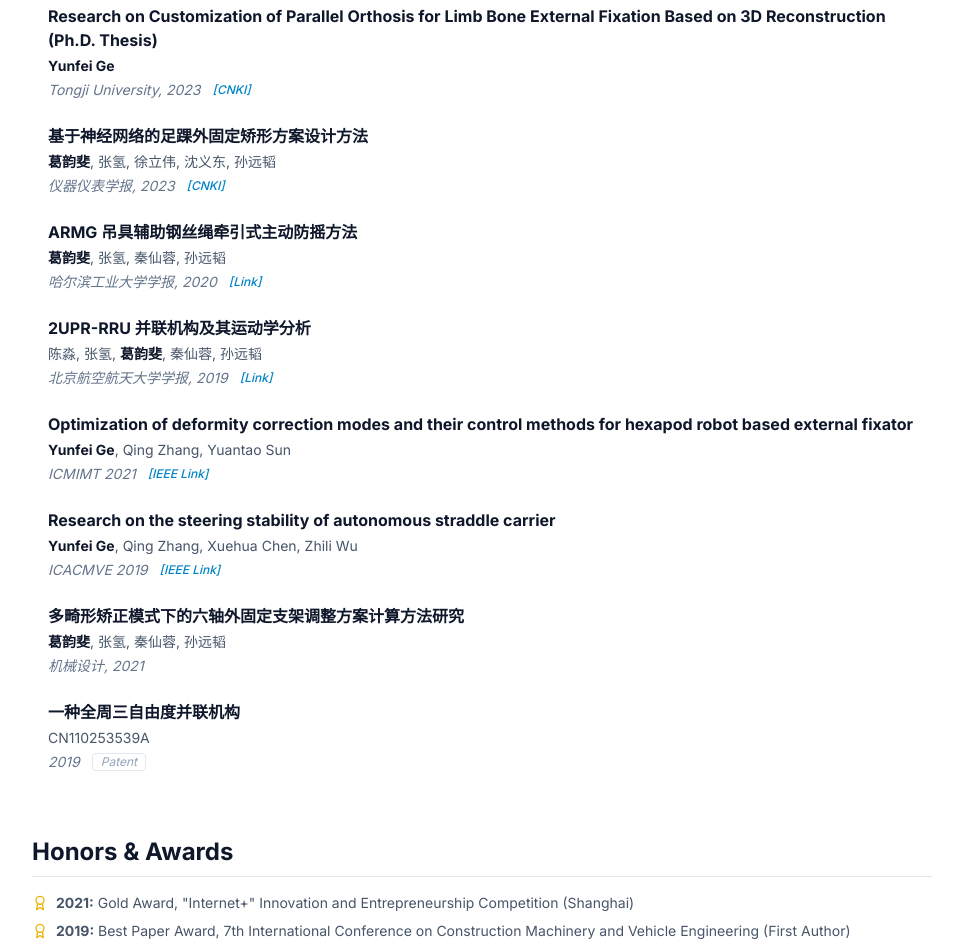
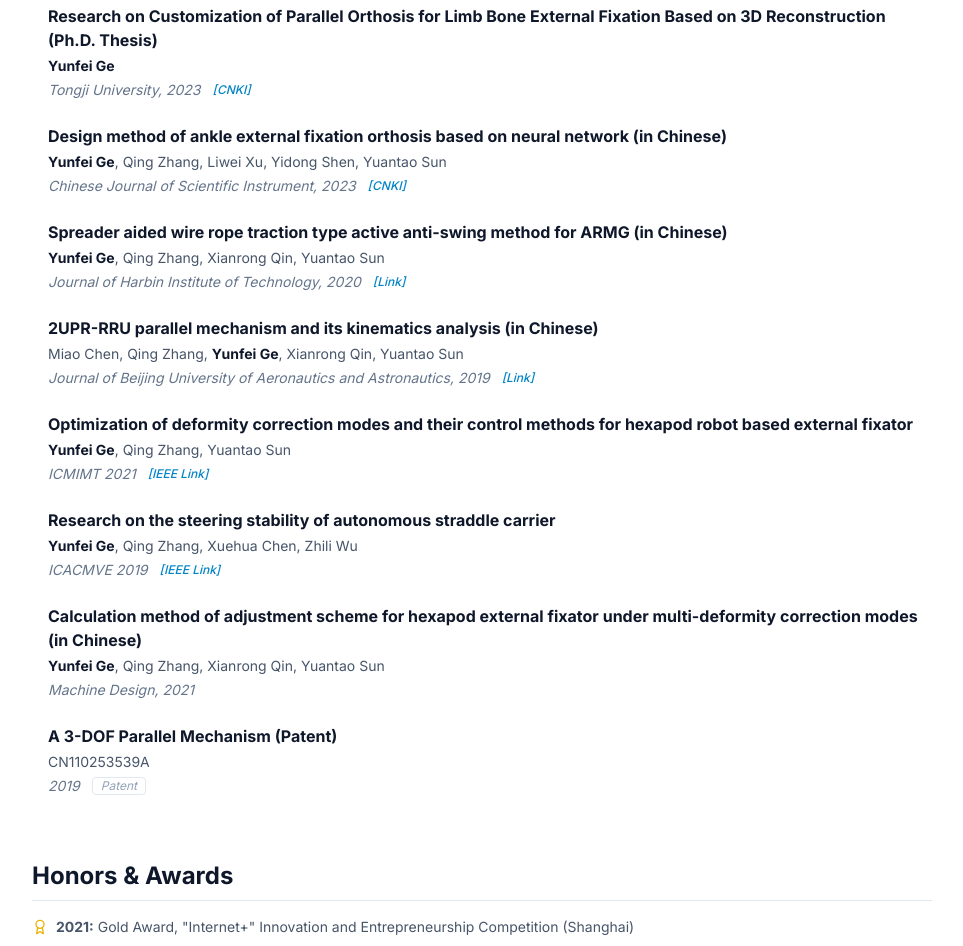
Before and after one commit to gecloud24/gecloud24.github.io, a plain HTML site: page index.html in a window 1280 px wide. Shown: the part 1880-2826 px from the top of the page, without its empty margins (316-1279 px from the left). Drawn offline with nearby package versions, Linux system fonts and the light colour scheme.

Commit message:
update index

```diff
--- a/index.html
+++ b/index.html
@@ -495,15 +495,15 @@
                         <!-- Paper 4 -->
                         <div class="pl-4">
                             <a href="https://www.cnki.net/KCMS/detail/detail.aspx?dbcode=CJFD&dbname=CJFDLAST2023&filename=YQXB202301019&uniplatform=OVERSEA&v=gr5lP3kWTbvwQbVfM6qF61YyQxWMmBG9koQuL5XbtUID3V-SI9ObkD4qoOn5M9Pm" target="_blank" class="text-base font-bold text-slate-900 hover:text-primary-600 transition-colors paper-title">
-                                <span class="lang-zh">基于神经网络的足踝外固定矫形方案设计方法</span>
-                                <span class="lang-en hidden">Design method of ankle external fixation orthosis based on neural network (in Chinese)</span>
+                                <span class="lang-zh hidden">基于神经网络的足踝外固定矫形方案设计方法</span>
+                                <span class="lang-en">Design method of ankle external fixation orthosis based on neural network (in Chinese)</span>
                             </a>
                             <div class="text-sm text-slate-600 mt-1">
-                                <span class="lang-zh"><span class="font-bold text-slate-900">葛韵斐</span>, 张氢, 徐立伟, 沈义东, 孙远韬</span>
-                                <span class="lang-en hidden"><span class="font-bold text-slate-900">Yunfei Ge</span>, Qing Zhang, Liwei Xu, Yidong Shen, Yuantao Sun</span>
+                                <span class="lang-zh hidden"><span class="font-bold text-slate-900">葛韵斐</span>, 张氢, 徐立伟, 沈义东, 孙远韬</span>
+                                <span class="lang-en"><span class="font-bold text-slate-900">Yunfei Ge</span>, Qing Zhang, Liwei Xu, Yidong Shen, Yuantao Sun</span>
                             </div>
                             <div class="flex items-center gap-3 mt-1 text-sm text-slate-500 italic">
-                                <span><span class="lang-zh">仪器仪表学报</span><span class="lang-en hidden">Chinese Journal of Scientific Instrument</span>, 2023</span>
+                                <span><span class="lang-zh hidden">仪器仪表学报</span><span class="lang-en">Chinese Journal of Scientific Instrument</span>, 2023</span>
                                 <a href="https://www.cnki.net/KCMS/detail/detail.aspx?dbcode=CJFD&dbname=CJFDLAST2023&filename=YQXB202301019&uniplatform=OVERSEA&v=gr5lP3kWTbvwQbVfM6qF61YyQxWMmBG9koQuL5XbtUID3V-SI9ObkD4qoOn5M9Pm" target="_blank" class="minimal-link">[CNKI]</a>
                             </div>
                         </div>
@@ -511,15 +511,15 @@
                         <!-- Paper 5 -->
                         <div class="pl-4">
                             <a href="https://hit.alljournals.cn/html/hitxb_cn/2020/1/20200106.html" target="_blank" class="text-base font-bold text-slate-900 hover:text-primary-600 transition-colors paper-title">
-                                <span class="lang-zh">ARMG 吊具辅助钢丝绳牵引式主动防摇方法</span>
-                                <span class="lang-en hidden">Spreader aided wire rope traction type active anti-swing method for ARMG (in Chinese)</span>
+                                <span class="lang-zh hidden">ARMG 吊具辅助钢丝绳牵引式主动防摇方法</span>
+                                <span class="lang-en">Spreader aided wire rope traction type active anti-swing method for ARMG (in Chinese)</span>
                             </a>
                             <div class="text-sm text-slate-600 mt-1">
-                                <span class="lang-zh"><span class="font-bold text-slate-900">葛韵斐</span>, 张氢, 秦仙蓉, 孙远韬</span>
-                                <span class="lang-en hidden"><span class="font-bold text-slate-900">Yunfei Ge</span>, Qing Zhang, Xianrong Qin, Yuantao Sun</span>
+                                <span class="lang-zh hidden"><span class="font-bold text-slate-900">葛韵斐</span>, 张氢, 秦仙蓉, 孙远韬</span>
+                                <span class="lang-en"><span class="font-bold text-slate-900">Yunfei Ge</span>, Qing Zhang, Xianrong Qin, Yuantao Sun</span>
                             </div>
                             <div class="flex items-center gap-3 mt-1 text-sm text-slate-500 italic">
-                                <span><span class="lang-zh">哈尔滨工业大学学报</span><span class="lang-en hidden">Journal of Harbin Institute of Technology</span>, 2020</span>
+                                <span><span class="lang-zh hidden">哈尔滨工业大学学报</span><span class="lang-en">Journal of Harbin Institute of Technology</span>, 2020</span>
                                 <a href="https://hit.alljournals.cn/html/hitxb_cn/2020/1/20200106.html" target="_blank" class="minimal-link">[Link]</a>
                             </div>
                         </div>
@@ -527,15 +527,15 @@
                          <!-- Paper 6 -->
                         <div class="pl-4">
                             <a href="https://html.rhhz.net/BJHKHTDXXBZRB/20190611.htm" target="_blank" class="text-base font-bold text-slate-900 hover:text-primary-600 transition-colors paper-title">
-                                <span class="lang-zh">2UPR-RRU 并联机构及其运动学分析</span>
-                                <span class="lang-en hidden">2UPR-RRU parallel mechanism and its kinematics analysis (in Chinese)</span>
+                                <span class="lang-zh hidden">2UPR-RRU 并联机构及其运动学分析</span>
+                                <span class="lang-en">2UPR-RRU parallel mechanism and its kinematics analysis (in Chinese)</span>
                             </a>
                             <div class="text-sm text-slate-600 mt-1">
-                                <span class="lang-zh">陈淼, 张氢, <span class="font-bold text-slate-900">葛韵斐</span>, 秦仙蓉, 孙远韬</span>
-                                <span class="lang-en hidden">Miao Chen, Qing Zhang, <span class="font-bold text-slate-900">Yunfei Ge</span>, Xianrong Qin, Yuantao Sun</span>
+                                <span class="lang-zh hidden">陈淼, 张氢, <span class="font-bold text-slate-900">葛韵斐</span>, 秦仙蓉, 孙远韬</span>
+                                <span class="lang-en">Miao Chen, Qing Zhang, <span class="font-bold text-slate-900">Yunfei Ge</span>, Xianrong Qin, Yuantao Sun</span>
                             </div>
                             <div class="flex items-center gap-3 mt-1 text-sm text-slate-500 italic">
-                                <span><span class="lang-zh">北京航空航天大学学报</span><span class="lang-en hidden">Journal of Beijing University of Aeronautics and Astronautics</span>, 2019</span>
+                                <span><span class="lang-zh hidden">北京航空航天大学学报</span><span class="lang-en">Journal of Beijing University of Aeronautics and Astronautics</span>, 2019</span>
                                 <a href="https://html.rhhz.net/BJHKHTDXXBZRB/20190611.htm" target="_blank" class="minimal-link">[Link]</a>
                             </div>
                         </div>
@@ -571,23 +571,23 @@
                         <!-- Paper 9 -->
                         <div class="pl-4">
                             <span class="text-base font-bold text-slate-900 hover:text-primary-600 transition-colors paper-title">
-                                <span class="lang-zh">多畸形矫正模式下的六轴外固定支架调整方案计算方法研究</span>
-                                <span class="lang-en hidden">Calculation method of adjustment scheme for hexapod external fixator under multi-deformity correction modes (in Chinese)</span>
+                                <span class="lang-zh hidden">多畸形矫正模式下的六轴外固定支架调整方案计算方法研究</span>
+                                <span class="lang-en">Calculation method of adjustment scheme for hexapod external fixator under multi-deformity correction modes (in Chinese)</span>
                             </span>
                             <div class="text-sm text-slate-600 mt-1">
-                                <span class="lang-zh"><span class="font-bold text-slate-900">葛韵斐</span>, 张氢, 秦仙蓉, 孙远韬</span>
-                                <span class="lang-en hidden"><span class="font-bold text-slate-900">Yunfei Ge</span>, Qing Zhang, Xianrong Qin, Yuantao Sun</span>
+                                <span class="lang-zh hidden"><span class="font-bold text-slate-900">葛韵斐</span>, 张氢, 秦仙蓉, 孙远韬</span>
+                                <span class="lang-en"><span class="font-bold text-slate-900">Yunfei Ge</span>, Qing Zhang, Xianrong Qin, Yuantao Sun</span>
                             </div>
                             <div class="flex items-center gap-3 mt-1 text-sm text-slate-500 italic">
-                                <span><span class="lang-zh">机械设计</span><span class="lang-en hidden">Machine Design</span>, 2021</span>
+                                <span><span class="lang-zh hidden">机械设计</span><span class="lang-en">Machine Design</span>, 2021</span>
                             </div>
                         </div>
 
                         <!-- Patent -->
                         <div class="pl-4">
                             <span class="text-base font-bold text-slate-900 hover:text-primary-600 transition-colors paper-title">
-                                <span class="lang-zh">一种全周三自由度并联机构</span>
-                                <span class="lang-en hidden">A 3-DOF Parallel Mechanism (Patent)</span>
+                                <span class="lang-zh hidden">一种全周三自由度并联机构</span>
+                                <span class="lang-en">A 3-DOF Parallel Mechanism (Patent)</span>
                             </span>
                             <div class="text-sm text-slate-600 mt-1">
                                 <span>CN110253539A</span>
```
Also changed, not shown: 1 other file.
